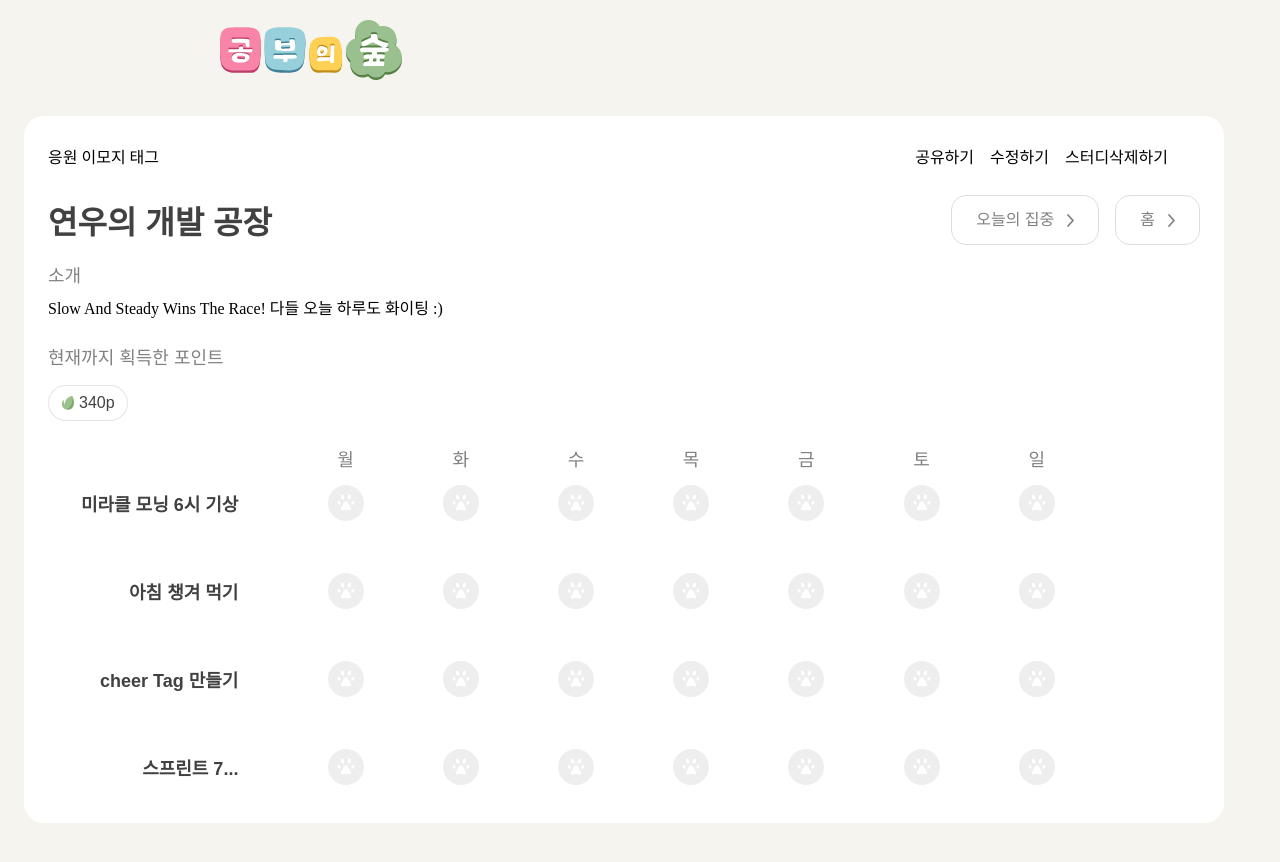
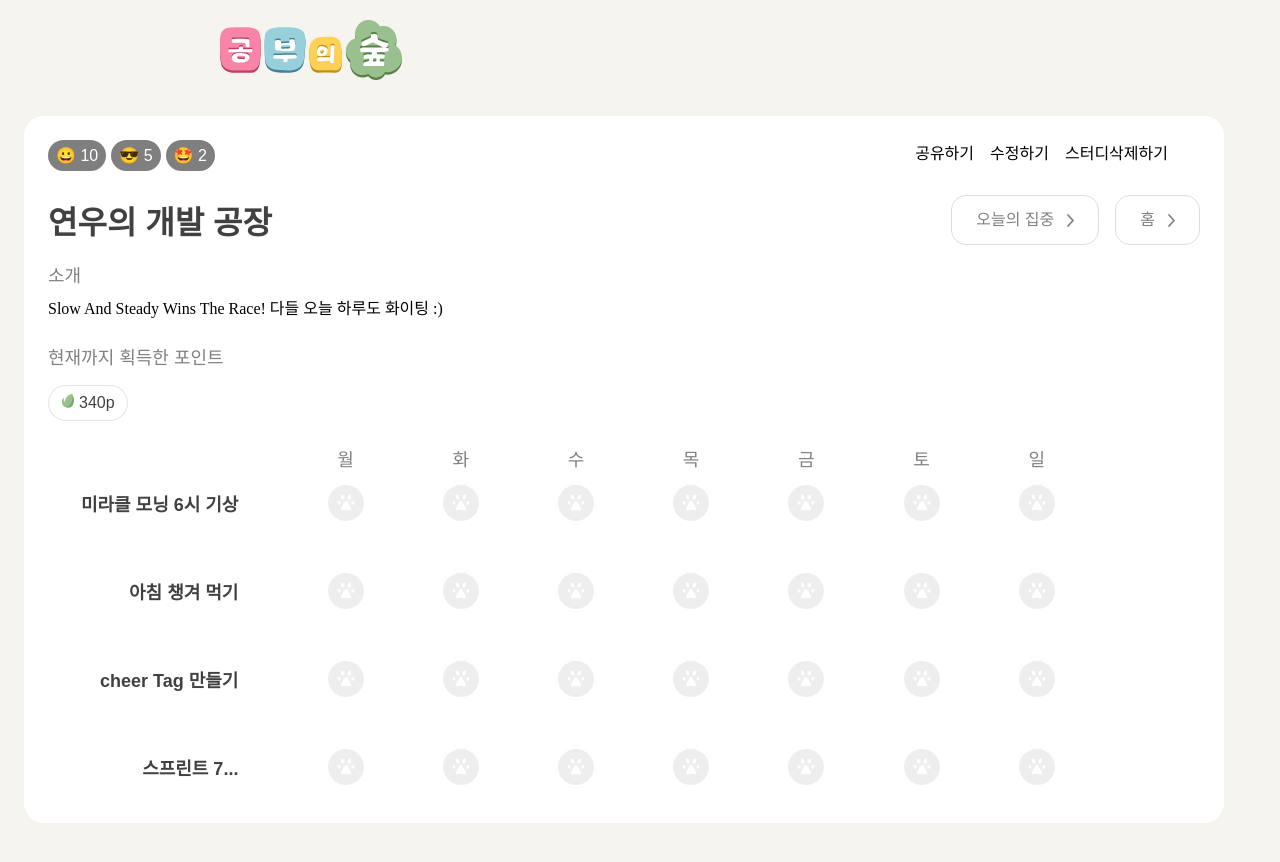
Before and after one commit to codeit-first-level-project-team3/LearnerCrossing-ProjectFrontend, a React (Vite) app: page /studyDetail in a window 1280 px wide. Shown: the top 862 px of the page. Built offline with nearby package versions, Linux system fonts and the light colour scheme; a web font is replaced by a local one.

Commit message:
feat: CheerTagGroup 구현

```diff
--- a/src/components/atoms/Tag/Tag.jsx
+++ b/src/components/atoms/Tag/Tag.jsx
@@ -1,12 +1,12 @@
 import styles from './Tag.module.css';
 
-function Tag({className='', img=null, value=''}){
-    const classNames = [styles.tag, className].join(' ');
+function Tag({className='', img=null, text='', onClick=null}){
+    const classNames = className||styles.tag;
     return(
-        <div className={classNames}>
+        <button className={classNames} onClick={onClick}>
             {img && <img src={img}/>}
-            <p>{value}</p>
-        </div>
+            <p>{text}</p>
+        </button>
     );
 }
 
--- a/src/components/atoms/Tag/Tag.module.css
+++ b/src/components/atoms/Tag/Tag.module.css
@@ -1,4 +1,4 @@
-.tag{
+.tag {
   width: fit-content;
   height: fit-content;
 
@@ -10,8 +10,8 @@
   gap: 4px;
 
   border-radius: 50px;
-    border: 1px solid rgba(0, 0, 0, 0.10);
-    background-color: rgba(255, 255, 255, 0.30);
+  border: 1px solid rgba(0, 0, 0, 0.1);
+  background-color: rgba(255, 255, 255, 0.3);
 
   color: var(--black-414141);
   font: var(--font-16-medium);
--- /dev/null
+++ b/src/components/molecules/CheerTag/CheerTag.jsx
@@ -0,0 +1,12 @@
+import Tag from "../../atoms/Tag/Tag";
+import styles from "./CheerTag.module.css";
+
+export default function CheerTag({emoji, count, id, onClick}) {
+  return (
+    <Tag
+      className={styles.cheerTag}
+      text={emoji + " " + count}
+      onClick={() => onClick(id)} //클릭 시 카운트 증가
+    />
+  );
+}
--- /dev/null
+++ b/src/components/molecules/CheerTag/CheerTag.module.css
@@ -0,0 +1,17 @@
+.cheerTag {
+  width: fit-content;
+  height: fit-content;
+
+  display: flex;
+  justify-content: center;
+  align-content: center;
+
+  padding: 6px 8px;
+  gap: 5px;
+  border-radius: 50px;
+  background: rgba(0, 0, 0, 0.5);
+  border: 0;
+
+  color: #fff;
+  font: var(--font-16-regular);
+}
--- /dev/null
+++ b/src/components/molecules/CheerTagGroup/CheerTagGroup.jsx
@@ -0,0 +1,20 @@
+import CheerTag from "../CheerTag/CheerTag";
+import styles from "./CheerTagGroup.module.css";
+
+function CheerTagGroup({emojis, onClick}) {
+  return (
+    <div className={styles.cheerTagGroup}>
+      {Object.entries(emojis).map(([id, { emoji, count }]) => (
+        <CheerTag
+          key={id}
+          id={id}
+          emoji={emoji}
+          count={count}
+          onClick={onClick}
+        />
+      ))}
+    </div>
+  );
+}
+
+export default CheerTagGroup;
--- /dev/null
+++ b/src/components/molecules/CheerTagGroup/CheerTagGroup.module.css
@@ -0,0 +1,4 @@
+.cheerTagGroup{
+  display: flex;
+  gap: 5px;
+}
--- a/src/components/organisms/StudyDescription/StudyDescription.jsx
+++ b/src/components/organisms/StudyDescription/StudyDescription.jsx
@@ -13,7 +13,7 @@ function StudyDescription({
   const infoName = isInfoPoint ? "현재까지 획득한 포인트" : "현재 시간";
 
   const info = {
-    true: <Tag img={pointIcon} value="340p" />,
+    true: <Tag img={pointIcon} text="340p" />,
     false: <Tag value={<DateKR/>}/>,
   };
 
--- a/src/pages/StudyDetail/StudyDetail.jsx
+++ b/src/pages/StudyDetail/StudyDetail.jsx
@@ -1,21 +1,45 @@
+import Tag from "../../components/atoms/Tag/Tag.jsx";
+import HabitWeekly from "../../components/molecules/HabitWeekly/HabitWeekly";
+import CheerTagGroup from "../../components/molecules/CheerTagGroup/CheerTagGroup.jsx";
 import GNB from "../../components/organisms/GNB/GNB.jsx";
 import StudyMain from "../../components/organisms/StudyMain/StudyMain.jsx";
-import HabitWeekly from "../../components/molecules/HabitWeekly/HabitWeekly";
 import StudyDescription from "../../components/organisms/StudyDescription/StudyDescription";
 import style from "./StudyDetail.module.css";
+import { useState } from "react";
 
 function StudyDetail() {
   const gotobtn = [
     { to: "/concentrations", name: "오늘의 집중" },
     { to: "/", name: "홈" },
   ];
+
+  // 임시 이모지 상태
+  const [emojis, setEmojis] = useState({
+    1: { emoji: "😀", count: 10 },
+    2: { emoji: "😎", count: 5 },
+    3: { emoji: "🤩", count: 2 },
+  });
+
+  // 이모지 카운트 증가 함수
+  const increaseCnt = (id) => {
+    setEmojis((prev) => ({
+      ...prev,
+      [id]: {
+        ...prev[id],
+        count: prev[id].count + 1,
+      },
+    }));
+
+    console.log("id:", id); // 현재 클릭 아이디 확인용
+  };
+
   return (
     <>
       <GNB />
       <main>
         <StudyMain>
           <div className={style.utilityBar}>
-            <div>응원 이모지 태그</div>
+            <CheerTagGroup emojis={emojis} onClick={increaseCnt}/>
             <div className={style.quickLinks}>
               <span>공유하기</span>
               <span>수정하기</span>
```
Lines whose indentation alone changed are shown as unchanged.
